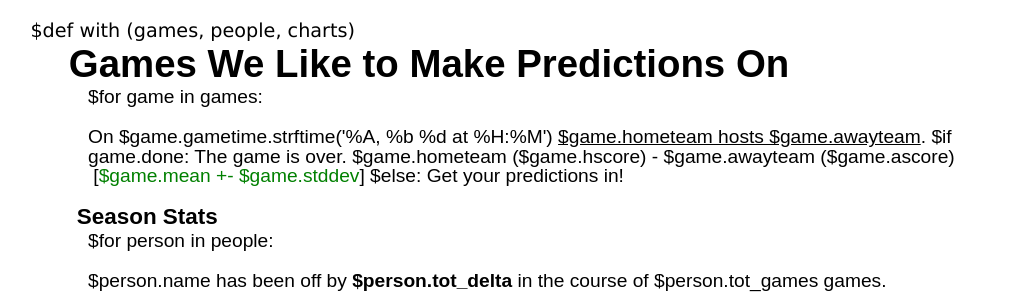
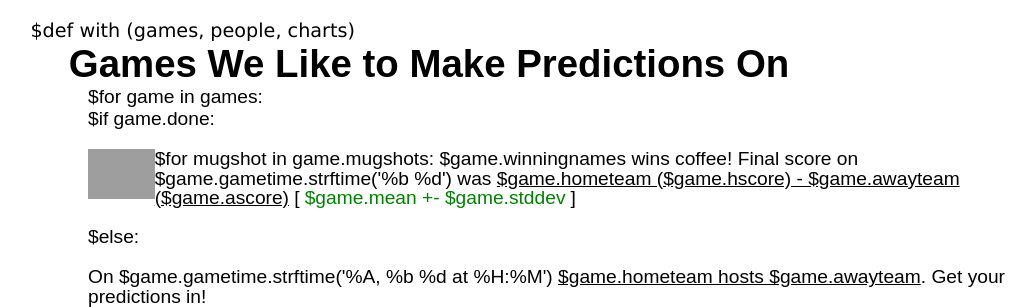
Before and after one commit to jonEbird/predictions, a Python web app: template templates/games.html in a window 1280 px wide. Shown: the top 307 px of the page, without its empty margins (8-1044 px from the left). Run offline with Jinja, Linux system fonts and the light colour scheme; the template is opened without the code that fills it, so the values that code supplies are empty; grey boxes are pictures that could not be loaded.

Commit message:
Added some personality by adding pictures for folks

```diff
--- a/model.py
+++ b/model.py
@@ -37,6 +37,7 @@ class Person(Entity):
     email       = Field(String(100))
     phonenumber = Field(String(15))
     password    = Field(String(60))
+    mugshot     = Field(String(50))
     predictions = OneToMany('Predictions')
 
     def __repr__(self):
--- a/predictions.py
+++ b/predictions.py
@@ -246,6 +246,12 @@ class GamesURL:
                     people[pindex[name]] = person
                 except (TypeError), e:
                     continue
+
+            predictions.sort(cmp=lambda a, b: cmp(a.delta,b.delta))
+            winner = predictions[0]
+            game.mugshots = [ pdt.person.mugshot for pdt in predictions if pdt.delta == winner.delta ]
+            game.winningnames = ' & '.join([ pdt.person.name for pdt in predictions if pdt.delta == winner.delta ])
+
             # Statistics
             game.mean    = sum([ pdt.delta for pdt in predictions ]) / len(predictions)
             game.stddev  = int(sqrt(sum([ pow(pdt.delta - game.mean, 2) for pdt in predictions ]) / len(predictions)))
--- a/static/style.css
+++ b/static/style.css
@@ -13,7 +13,10 @@ p code { font-family: monospace }
 li { list-style-type: none; line-height: 1em;}
 div#clearinghouse {clear: both;}
 
-span.stats { color: green; }
+img.winningpic { float: left; }
+img.winningpic:hover { height: 150px; }
+span.stats { color: green; margin: 5px; }
+p.disclaimer { color: green; font-size:90%; }
 /*
    predictions
    --------------- */
--- a/templates/games.html
+++ b/templates/games.html
@@ -16,15 +16,21 @@ $def with (games, people, charts)
 
 <ul>
 $for game in games:
-    <li><p class="game">On $game.gametime.strftime('%A, %b %d at %H:%M') <a href="/$game.ahref/">$game.hometeam hosts $game.awayteam</a>.
+    <div id="clearinghouse"></div>
     $if game.done:
-        The game is over. $game.hometeam ($game.hscore) - $game.awayteam ($game.ascore)
-        &nbsp;[<span class="stats">$game.mean +- $game.stddev</span>]
+        <li><p class="game">
+        $for mugshot in game.mugshots:
+            <img class="winningpic" src="$mugshot" height="50" />
+        $game.winningnames wins coffee!
+        Final score on $game.gametime.strftime('%b %d') was <a href="/$game.ahref/">$game.hometeam ($game.hscore) - $game.awayteam ($game.ascore)</a>
+        [<span class="stats">$game.mean +- $game.stddev</span>]
+        </p></li>
     $else:
-        Get your predictions in!
+        <li><p class="game">On $game.gametime.strftime('%A, %b %d at %H:%M') <a href="/$game.ahref/">$game.hometeam hosts $game.awayteam</a>. Get your predictions in!
     </p>
     </li>
 </ul>
+<p class="disclaimer">Data shown in the brackets are statistics on the game predictions. [mean +- standard deviation]</p>
 
 <h3 class="inset">Season Stats</h3>
 <ul id="stats_text">
```
